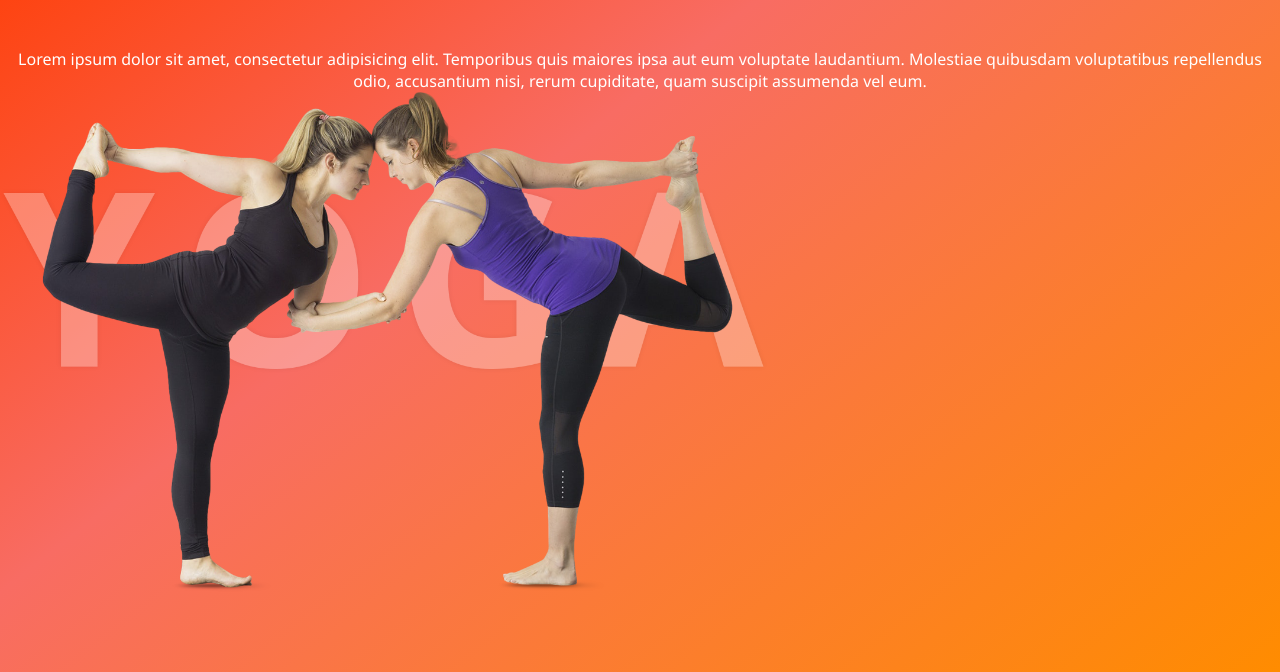
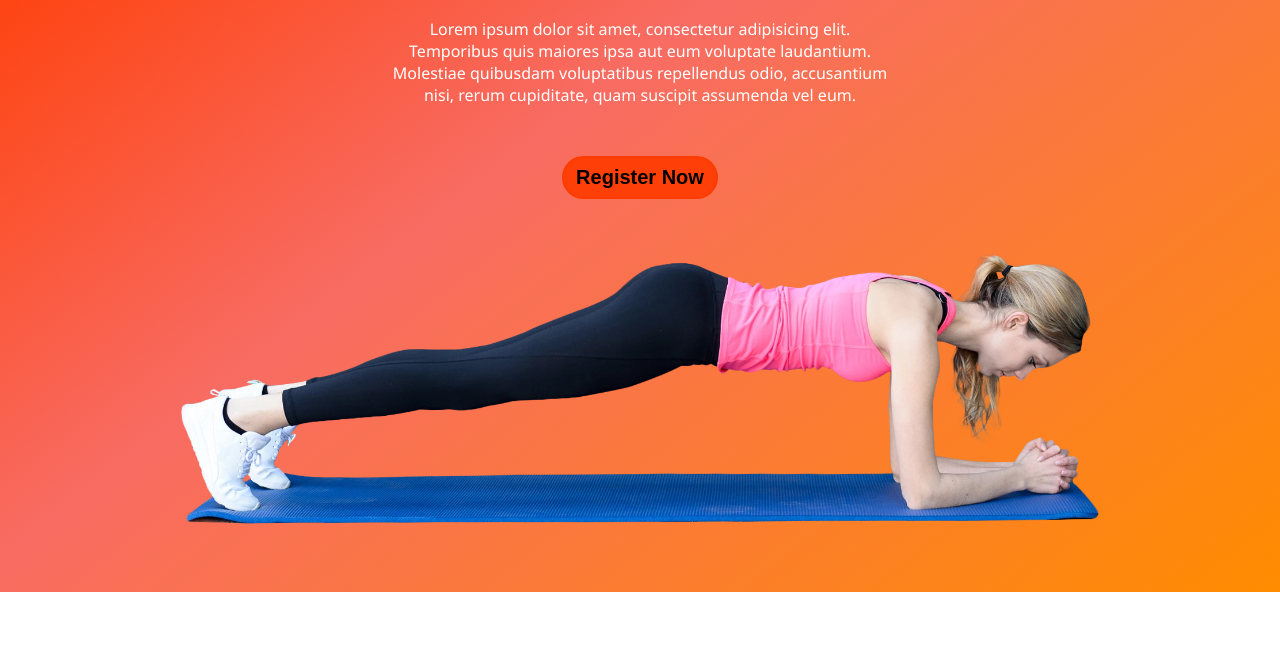
Before and after one commit to ayushsoni1010/AsanaAesthetic, a plain HTML site: page index.html in a window 1280 px wide. Shown: the part 204-876 px from the top of the page. After the commit the page ends 800 px from the top, so only its background shows below. Drawn offline with Linux system fonts and the light colour scheme.

Commit message:
Updated images

```diff
--- a/index.html
+++ b/index.html
@@ -39,8 +39,14 @@
                 <p>Lorem ipsum dolor sit amet, consectetur adipisicing elit. Temporibus quis maiores ipsa aut eum voluptate laudantium. Molestiae quibusdam voluptatibus repellendus odio, accusantium nisi, rerum cupiditate, quam suscipit assumenda vel eum.</p>
             </div>
 
+            <div class="regbutton">
+                <button>
+                    Register Now
+                </button>
+            </div>
+
             <div class="image">
-                <img src="images/x1.webp" alt="Yoga">
+                <img src="images/x3.webp" alt="Yoga">
             </div>
 
         </div>
--- a/style.css
+++ b/style.css
@@ -46,7 +46,7 @@ body{
 .feature{
     background: rgb(255,59,0);
     background: linear-gradient(142deg, rgba(255,59,0,1) 0%, rgba(248,108,99,1) 40%, rgba(255,140,0,1) 100%);
-    height: 100vh;
+    height: 90vh;
     width: auto;
 }
 
@@ -64,13 +64,38 @@ body{
     justify-content: center;
     text-align: center;
     color: white;
-    content: justify;
-    position: relative ;
+    margin-top: -30px;
+    margin-left: 390px;
+    margin-right: 390px;
+}
+
+.feature .regbutton {
+    display: flex;
+    justify-content: center;
+    text-align: center;
+    padding: 50px ;
+}
+
+.feature .regbutton button{
+    font-size: 20px;
+    font-weight: bold;
+    padding: 8px 12px;
+    border-radius: 25px;
+    border-width: 2px;
+    border-style: solid;
+    border-color: rgb(255,59,0);
+    cursor: pointer;
+    background-color:rgb(255,63,8);
+}
+
+.feature .regbutton button:hover{
+    background-color: white;
 }
 
 .feature .image img{
     display: flex;
-    height: 500px;
+    margin: 5px auto;
+    height: 270px;
     justify-content: center;
     text-align: center;
 }
```
